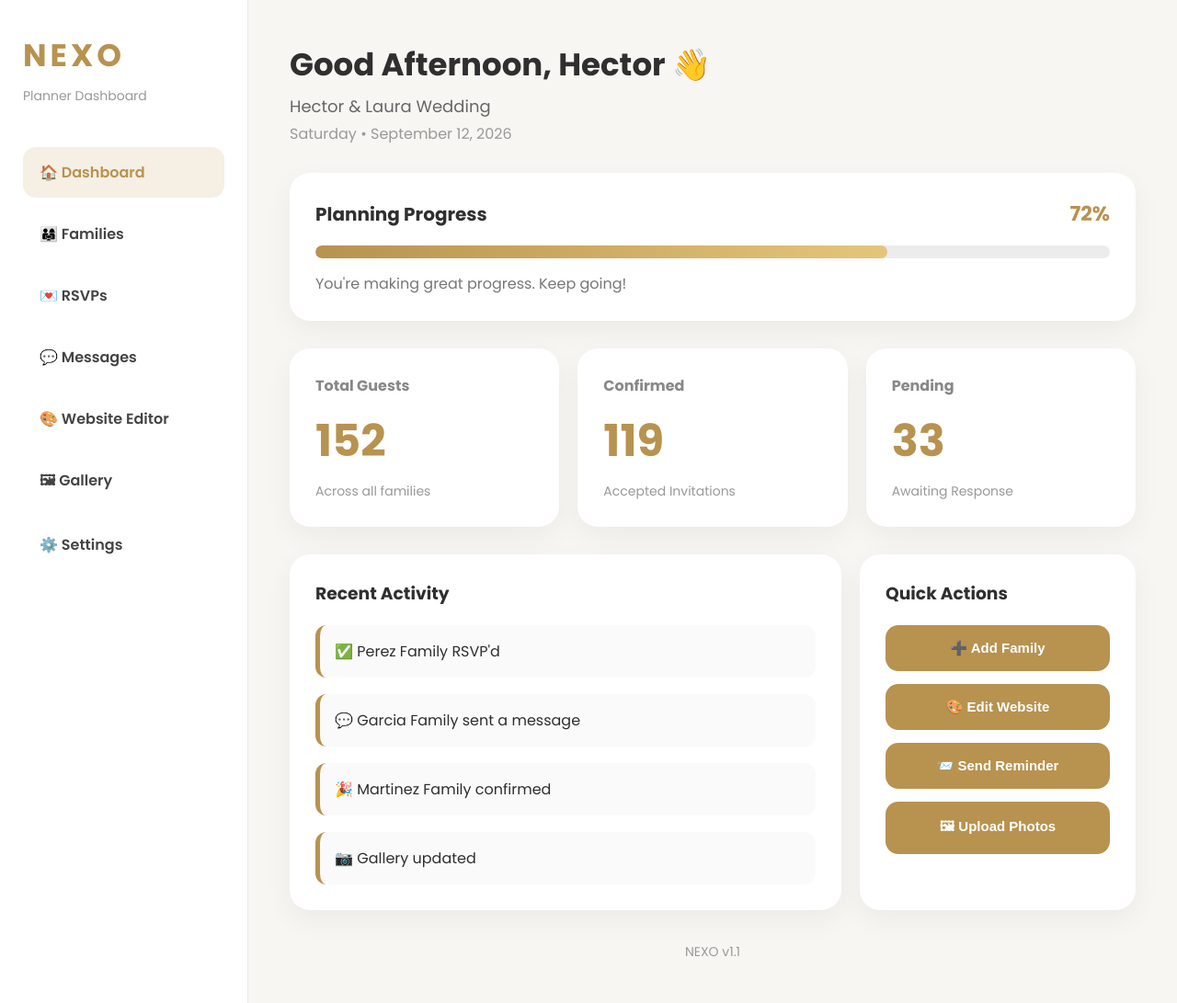
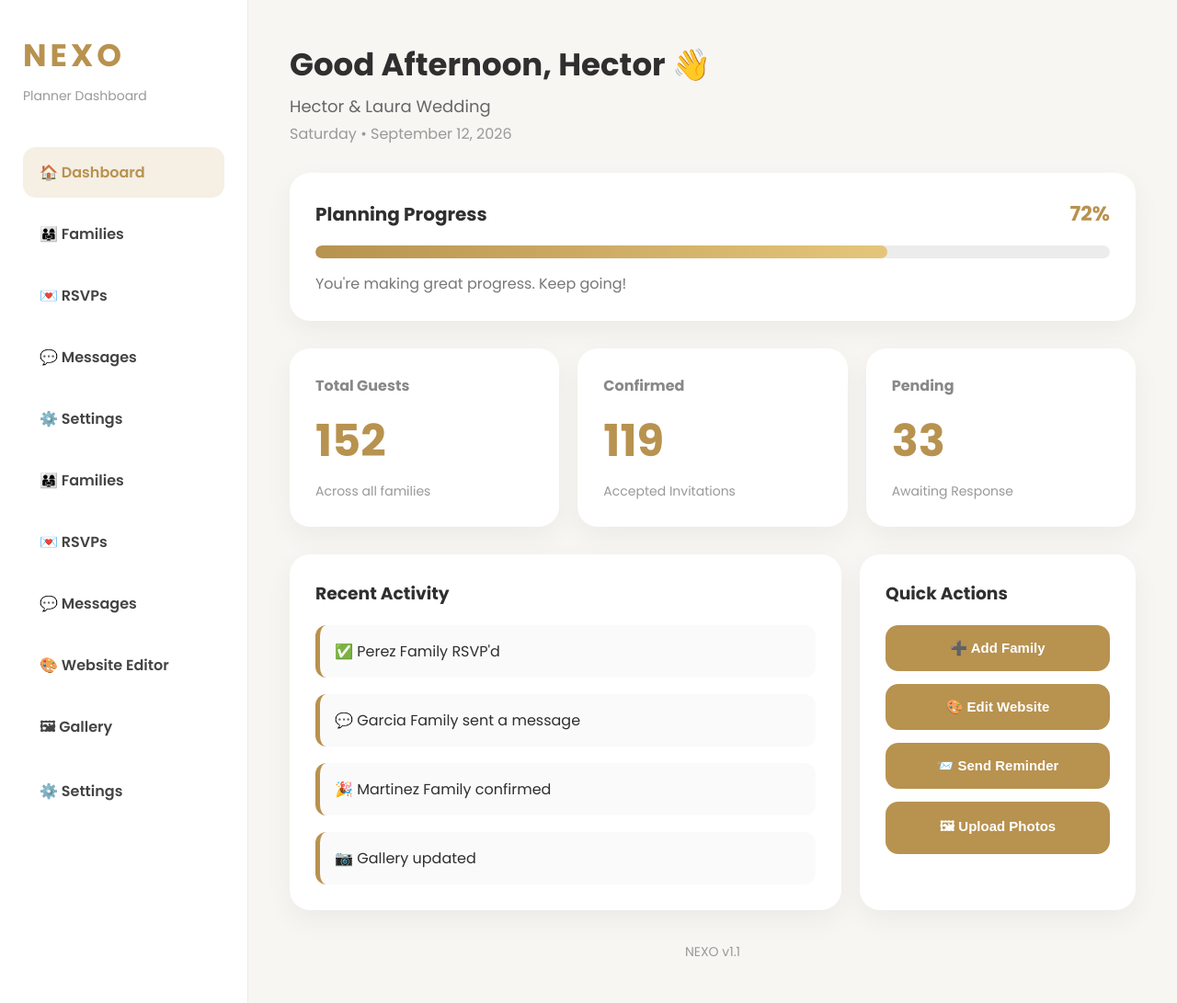
Before and after one commit to HectorCardenas94/CardenasWedding2026-, a plain HTML site: page planner.html in a window 1280 px wide. Shown: the whole page at 92% size. Drawn offline with Linux system fonts and the light colour scheme.

Commit message:
Update planner.html

```diff
--- a/planner.html
+++ b/planner.html
@@ -24,9 +24,29 @@
 
     <nav>
 
-        <a class="active" href="#">
-            🏠 Dashboard
-        </a>
+       <nav>
+
+<a href="#" class="active" onclick="showDashboard(this)">
+🏠 Dashboard
+</a>
+
+<a href="#" onclick="showFamilies(this)">
+👨‍👩‍👧 Families
+</a>
+
+<a href="#" onclick="showRSVPs(this)">
+💌 RSVPs
+</a>
+
+<a href="#" onclick="showMessages(this)">
+💬 Messages
+</a>
+
+<a href="#" onclick="showSettings(this)">
+⚙️ Settings
+</a>
+
+</nav>
 
         <a href="#">
             👨‍👩‍👧 Families
```
